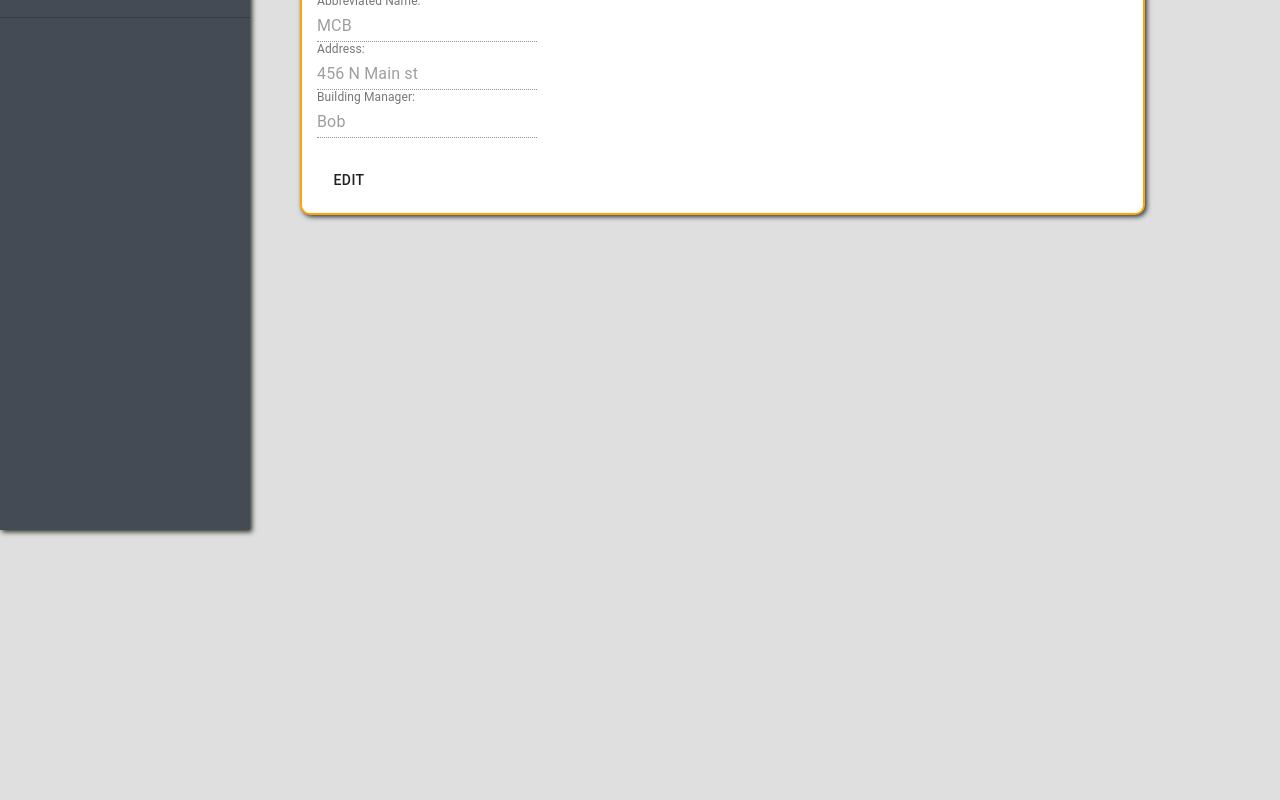
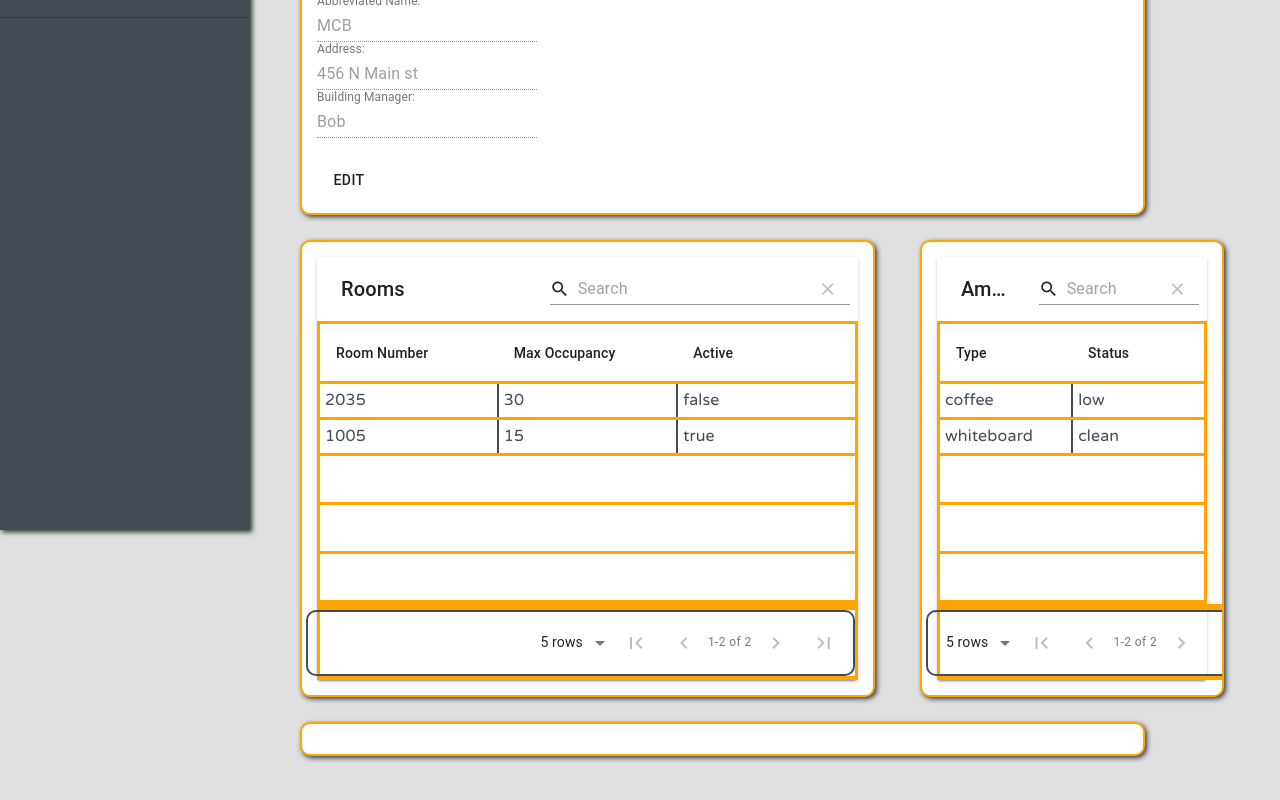
Before and after one commit to revature-rms/rms-ui, a React (Create React App) app: page /building/1 in a window 1280 px wide. Shown: the part 380-1180 px from the top of the page. Before the commit the page ends 800 px from the top, so only its background shows below. Built offline with nearby package versions, Linux system fonts and the light colour scheme; no server answers.

Commit message:
created material tables for ameneties and rooms

```diff
--- a/public/index.html
+++ b/public/index.html
@@ -3,6 +3,7 @@
   <head>
     <meta charset="utf-8" />
     <link rel="icon" href="%PUBLIC_URL%/favicon.ico" />
+    <link rel="stylesheet" href="https://fonts.googleapis.com/icon?family=Material+Icons">
     <meta name="viewport" content="width=device-width, initial-scale=1" />
     <meta name="theme-color" content="#000000" />
     <meta
--- a/src/components/building-details-component/BuildingDetailsComponent.tsx
+++ b/src/components/building-details-component/BuildingDetailsComponent.tsx
@@ -4,6 +4,7 @@ import Wrapper from '../../utils/div-wrapper/Wrapper';
 import { Grid, FormControl, InputLabel, Input, Card, Button } from '@material-ui/core';
 import { userInfo } from 'os';
 import { userState } from '../../reducers/login-reducer';
+import MaterialTable from 'material-table';
 
 export interface IBuildingDetailsProps {
     thisBuilding: any
@@ -16,13 +17,13 @@ function BuildingDetailsComponent(){
                             abbrName: "MCB",
                             physicalAddress: "456 N Main st",
                             trainingLead: "Bob",
-                            ameneties: [{ type: "coffee",
+                            amenities: [{ type: "coffee",
                                         status: "low"
                                         },
                                         { type: "whiteboard",
                                         status: "clean"
                                         }],
-                            room: [{ roomNumber: "2035",
+                            rooms: [{ roomNumber: "2035",
                                     maxOccupancy: 30,
                                     isActive: false
                                     },
@@ -139,15 +140,42 @@ function BuildingDetailsComponent(){
                         </Grid>
 
                         <Grid item xs={8}>
+                            <Card className="full-card">
+                                < MaterialTable
 
+                                    columns = {[
+                                        { title: 'Room Number', field: 'roomNumber'},
+                                        { title: 'Max Occupancy', field: 'maxOccupancy' },
+                                        { title: 'Active', field: 'isActive'}
+
+
+                                    ]}
+                                    data = {mockBuilding.rooms}
+                                    title = "Rooms"
+
+                                />
+                            </Card>
                         </Grid>
 
                         <Grid item xs={4}>
+                            <Card className="full-card">
+                                < MaterialTable
 
+                                    columns = {[
+                                        { title: 'Type', field: 'type'},
+                                        { title: 'Status', field: 'status' },
+                                    ]}
+                                    data = {mockBuilding.amenities}
+                                    title = "Amenities"
+
+                                />
+                            </Card>
                         </Grid>
 
                         <Grid item xs={12}>
+                            <Card className="full-card">
 
+                            </Card>
                         </Grid>
 
                     </Grid>
```
